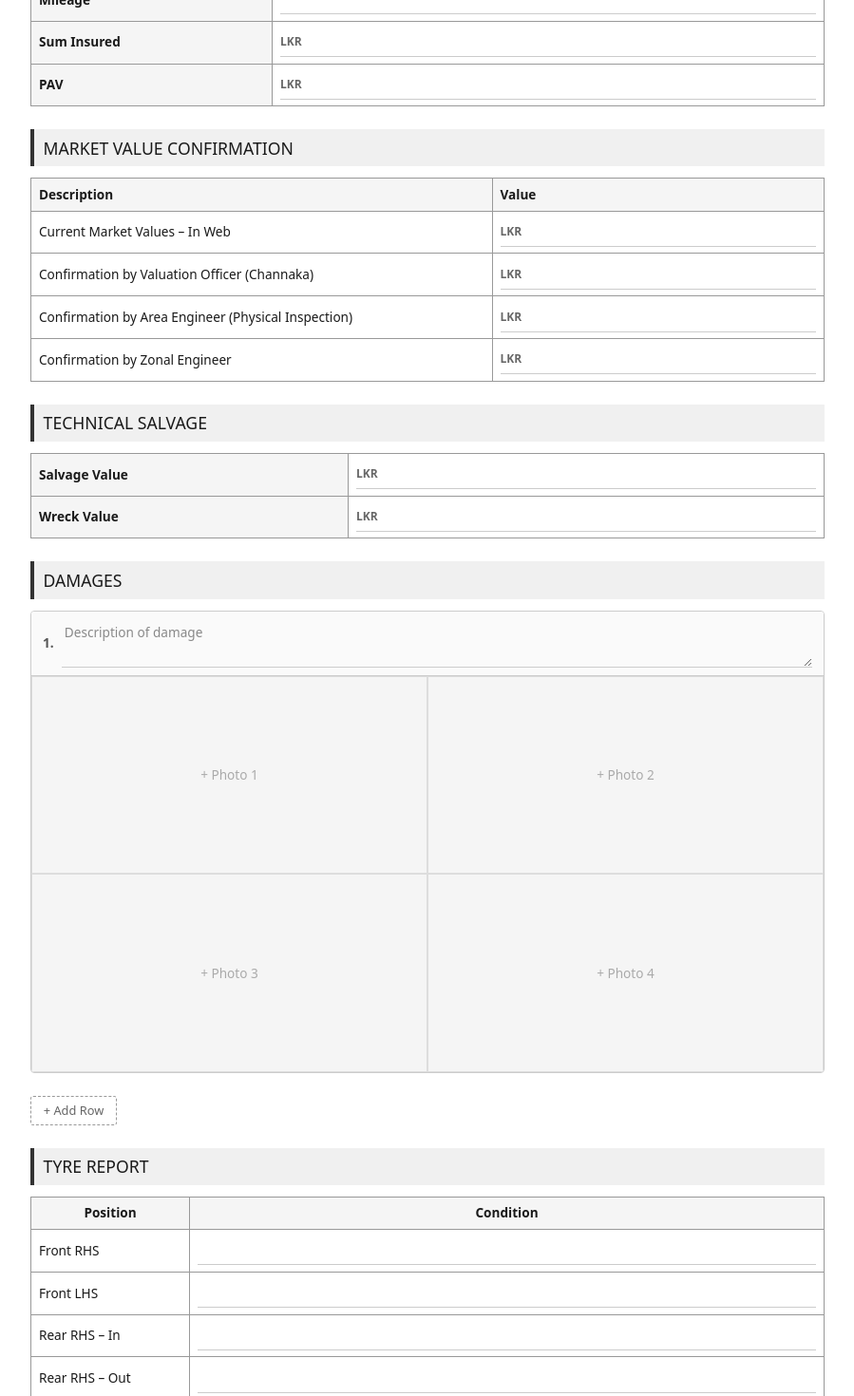
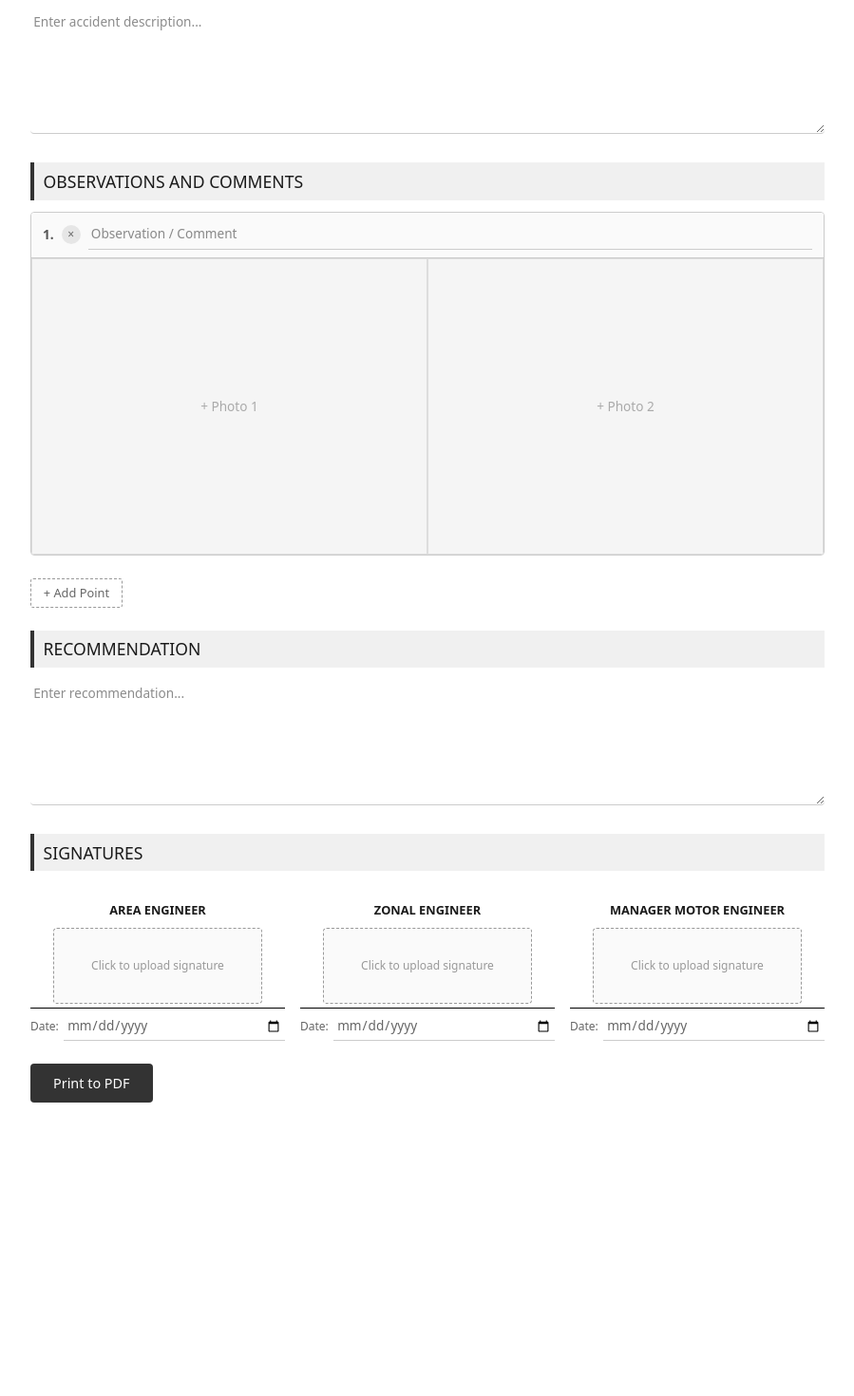
Before and after one commit to bytkloud/minitools, a React (Vite) app: page /technical-investigation-report in a window 1280 px wide. Shown: the part 400-1870 px from the top of the page at 95% size, without its empty margins (190-1089 px from the left). After the commit the page ends 1617 px from the top, so only its background shows below. Built offline with nearby package versions, Linux system fonts and the light colour scheme.

Commit message:
Redesign technical investigation report with observations and recommendation sections

```diff
--- a/src/tools/technical-investigation-report/form.tsx
+++ b/src/tools/technical-investigation-report/form.tsx
@@ -1,14 +1,4 @@
 import { useState, useRef } from 'react'
-
-
-const TYRES = [
-  { key: 'FrontRhs', label: 'Front RHS' },
-  { key: 'FrontLhs', label: 'Front LHS' },
-  { key: 'RearRhsIn', label: 'Rear RHS – In' },
-  { key: 'RearRhsOut', label: 'Rear RHS – Out' },
-  { key: 'RearLhsIn', label: 'Rear LHS – In' },
-  { key: 'RearLhsOut', label: 'Rear LHS – Out' },
-]
 
 const SIGNATURES = [
   { key: 'areaEngineer', label: 'Area Engineer' },
@@ -16,76 +6,36 @@ const SIGNATURES = [
   { key: 'managerMotor', label: 'Manager Motor Engineer' },
 ]
 
-
-const formatCurrencyDisplay = (val: string) => {
-  if (!val) return ''
-  const num = Number(val.replace(/,/g, ''))
-  if (isNaN(num)) return val
-  return new Intl.NumberFormat('en-LK').format(num)
-}
-
-const parseCurrencyInput = (val: string) => {
-  return val.replace(/,/g, '')
-}
-
-
-function QuadrantPhotoUpload({ fieldKey }: { fieldKey: string }) {
-  const [photos, setPhotos] = useState<(string | null)[]>([null, null, null, null])
-  const inputRefs = useRef<(HTMLInputElement | null)[]>([null, null, null, null])
-
-  const handleFile = (idx: number, file: File) => {
-    const reader = new FileReader()
-    reader.onload = (ev) => {
-      setPhotos(prev => {
-        const next = [...prev]
-        next[idx] = ev.target?.result as string
-        return next
-      })
-    }
-    reader.readAsDataURL(file)
-  }
-
-  const handleRemove = (idx: number) => {
-    setPhotos(prev => {
-      const next = [...prev]
-      next[idx] = null
-      return next
-    })
-  }
+function ObservationImageSlot({ idx, onChange, onRemove, src }: {
+  idx: number
+  src: string | null
+  onChange: (idx: number, file: File) => void
+  onRemove: (idx: number) => void
+}) {
+  const inputRef = useRef<HTMLInputElement>(null)
 
   return (
-    <div className="quadrant-grid">
-      {photos.map((src, idx) => (
-        <div
-          key={idx}
-          className={`quadrant-cell${!src ? ' no-print' : ''}`}
-          onClick={() => !src && inputRefs.current[idx]?.click()}
-        >
+    <div className="obs-img-slot" onClick={() => !src && inputRef.current?.click()}>
       {src ? (
         <>
           <img src={src} alt={`Photo ${idx + 1}`} />
-              <button
-                className="remove-btn no-print"
-                onClick={(e) => { e.stopPropagation(); handleRemove(idx) }}
-              >&times;</button>
+          <button className="remove-btn no-print" onClick={(e) => { e.stopPropagation(); onRemove(idx) }}>&times;</button>
         </>
       ) : (
         <span className="placeholder">+ Photo {idx + 1}</span>
       )}
       <input
-            ref={el => { inputRefs.current[idx] = el }}
+        ref={inputRef}
         type="file"
         accept="image/*"
         capture="environment"
         hidden
         onChange={(e) => {
           const file = e.target.files?.[0]
-              if (file) handleFile(idx, file)
+          if (file) onChange(idx, file)
           e.target.value = ''
         }}
       />
-        </div>
-      ))}
     </div>
   )
 }
@@ -131,61 +81,71 @@ function SignatureUpload({ sigKey, label }: { sigKey: string; label: string }) {
   )
 }
 
-function CurrencyInput({ field }: { field: string }) {
-  const [raw, setRaw] = useState('')
-  const [display, setDisplay] = useState('')
+export default function TechnicalInvestigationReportForm() {
+  const [accidentDescription, setAccidentDescription] = useState('')
+  const [recommendation, setRecommendation] = useState('')
+  const [observationRows, setObservationRows] = useState<number[]>([0])
+  const [observationText, setObservationText] = useState<Record<number, string>>({})
+  const [observationPhotos, setObservationPhotos] = useState<Record<number, [string | null, string | null]>>({})
+  const nextObsId = useRef(1)
 
-  const handleChange = (e: React.ChangeEvent<HTMLInputElement>) => {
-    const parsed = parseCurrencyInput(e.target.value)
-    if (parsed && isNaN(Number(parsed))) return
-    setRaw(parsed)
-    setDisplay(formatCurrencyDisplay(parsed))
+  const addObservationRow = () => {
+    setObservationRows(prev => [...prev, nextObsId.current++])
   }
 
-  return (
-    <span className="currency-input-wrapper">
-      <span className="currency-prefix">LKR</span>
-      <input
-        type="text"
-        data-field={field}
-        value={display}
-        onChange={handleChange}
-      />
-    </span>
-  )
+  const handleObsPhoto = (id: number, idx: number, file: File) => {
+    const reader = new FileReader()
+    reader.onload = (ev) => {
+      setObservationPhotos(prev => {
+        const current = prev[id] ?? [null, null]
+        const updated: [string | null, string | null] = [...current]
+        updated[idx] = ev.target?.result as string
+        return { ...prev, [id]: updated }
+      })
+    }
+    reader.readAsDataURL(file)
   }
 
-export default function TechnicalInvestigationReportForm() {
-  const [conclusion, setConclusion] = useState('')
-  const [damageRows, setDamageRows] = useState<number[]>([0])
-  const [damageText, setDamageText] = useState<Record<number, string>>({})
-  const nextDamageId = useRef(1)
+  const removeObsPhoto = (id: number, idx: number) => {
+    setObservationPhotos(prev => {
+      const current = prev[id] ?? [null, null]
+      const updated: [string | null, string | null] = [...current]
+      updated[idx] = null
+      return { ...prev, [id]: updated }
+    })
+  }
 
-  const addDamageRow = () => {
-    setDamageRows(prev => [...prev, nextDamageId.current++])
+  const removeObservationRow = (id: number) => {
+    setObservationRows(prev => prev.filter(rowId => rowId !== id))
+    setObservationText(prev => {
+      const next = { ...prev }
+      delete next[id]
+      return next
+    })
+    setObservationPhotos(prev => {
+      const next = { ...prev }
+      delete next[id]
+      return next
+    })
   }
 
   return (
     <>
-      <h1>Total loss report</h1>
+      <h1>Technical Investigation Report</h1>
 
       <div className="section-break">
         <h2>Vehicle Details</h2>
         <table>
           <tbody>
             {([
-              ['Vehicle No', 'vehicleNo', false],
-              ['MOI No', 'moiNo', false],
-              ['Chassis No', 'chassisNo', false],
-              ['Make / Model', 'makeModel', false],
-              ['Y.O.M', 'yom', false],
-              ['Mileage', 'mileage', false],
-              ['Sum Insured', 'sumInsured', true],
-              ['PAV', 'pav', true],
-            ] as const).map(([label, field, isCurrency]) => (
+              ['Vehicle No', 'vehicleNo'],
+              ['MOI No', 'moiNo'],
+              ['Make / Model', 'makeModel'],
+              ['ACR', 'acr'],
+            ] as const).map(([label, field]) => (
               <tr key={field}>
                 <th>{label}</th>
-                <td>{isCurrency ? <CurrencyInput field={field} /> : <input type="text" data-field={field} />}</td>
+                <td><input type="text" data-field={field} /></td>
               </tr>
             ))}
           </tbody>
@@ -193,87 +153,62 @@ export default function TechnicalInvestigationReportForm() {
       </div>
 
       <div className="section-break">
-        <h2>Market Value Confirmation</h2>
-        <table>
-          <thead>
-            <tr><th>Description</th><th>Value</th></tr>
-          </thead>
-          <tbody>
-            {([
-              ['Current Market Values – In Web', 'marketWebValue'],
-              ['Confirmation by Valuation Officer (Channaka)', 'valuationOfficerValue'],
-              ['Confirmation by Area Engineer (Physical Inspection)', 'areaEngineerValue'],
-              ['Confirmation by Zonal Engineer', 'zonalEngineerValue'],
-            ] as const).map(([label, field]) => (
-              <tr key={field}>
-                <td>{label}</td>
-                <td><CurrencyInput field={field} /></td>
-              </tr>
-            ))}
-          </tbody>
-        </table>
+        <h2>Description of the Accident [as per the Driver / Customer]</h2>
+        <textarea
+          className="report-textarea no-print"
+          rows={6}
+          value={accidentDescription}
+          onChange={(e) => setAccidentDescription(e.target.value)}
+          placeholder="Enter accident description..."
+        />
+        <div className="textarea-print print-only">{accidentDescription}</div>
       </div>
 
       <div className="section-break">
-        <h2>Technical Salvage</h2>
-        <table>
-          <tbody>
-            <tr><th style={{ width: '40%' }}>Salvage Value</th><td><CurrencyInput field="salvageValue" /></td></tr>
-            <tr><th>Wreck Value</th><td><CurrencyInput field="wreckValue" /></td></tr>
-          </tbody>
-        </table>
+        <h2>Observations and Comments</h2>
+        {observationRows.map((id, i) => (
+          <div className="obs-block" key={id}>
+            <div className="obs-header">
+              <span className="obs-num">{i + 1}.</span>
+              <button className="obs-remove-btn no-print" onClick={() => removeObservationRow(id)}>&times;</button>
+              <input
+                type="text"
+                className="obs-text-input"
+                data-field={`observation_${id}`}
+                placeholder="Observation / Comment"
+                value={observationText[id] ?? ''}
+                onChange={(e) => setObservationText(prev => ({ ...prev, [id]: e.target.value }))}
+              />
+            </div>
+            <div className="obs-images">
+              {([0, 1] as const).map(imgIdx => {
+                const photos = observationPhotos[id] ?? [null, null]
+                return (
+                  <ObservationImageSlot
+                    key={imgIdx}
+                    idx={imgIdx}
+                    src={photos[imgIdx]}
+                    onChange={(_, file) => handleObsPhoto(id, imgIdx, file)}
+                    onRemove={(_) => removeObsPhoto(id, imgIdx)}
+                  />
+                )
+              })}
+            </div>
+          </div>
+        ))}
+        <button className="add-row-btn no-print" onClick={addObservationRow}>+ Add Point</button>
       </div>
 
       <div className="section-break">
-        <h2>Damages</h2>
-        {damageRows.map((id, i) => (
-          <div className="damage-block" key={id}>
-            <div className="damage-desc">
-              <span className="damage-num">{i + 1}.</span>
+        <h2>Recommendation</h2>
         <textarea
-                className="no-print"
-                data-field={`damage_${id}`}
-                placeholder="Description of damage"
-                rows={2}
-                value={damageText[id] ?? ''}
-                onChange={(e) => setDamageText(prev => ({ ...prev, [id]: e.target.value }))}
+          className="report-textarea no-print"
+          rows={6}
+          value={recommendation}
+          onChange={(e) => setRecommendation(e.target.value)}
+          placeholder="Enter recommendation..."
         />
-              <div className="damage-desc-print print-only">{damageText[id]}</div>
-            </div>
-            <QuadrantPhotoUpload fieldKey={`damage_${id}`} />
-          </div>
-        ))}
-        <button className="add-row-btn no-print" onClick={addDamageRow}>+ Add Row</button>
-      </div>
-
-      <div className="section-break">
-        <h2>Tyre Report</h2>
-        <table className="tyre-table">
-          <thead>
-            <tr>
-              <th>Position</th>
-              <th>Condition</th>
-            </tr>
-          </thead>
-          <tbody>
-            {TYRES.map(({ key, label }) => (
-              <tr key={key}>
-                <td>{label}</td>
-                <td><input type="text" data-field={`tyre${key}Cond`} /></td>
-              </tr>
-            ))}
-          </tbody>
-        </table>
-      </div>
-
-      <div className="section-break">
-        <h2>Conclusion</h2>
-        <textarea
-          className="conclusion-textarea"
-          rows={6}
-          value={conclusion}
-          onChange={(e) => setConclusion(e.target.value)}
-        />
+        <div className="textarea-print print-only">{recommendation}</div>
       </div>
 
       <div className="section-break">
--- a/src/tools/technical-investigation-report/report.css
+++ b/src/tools/technical-investigation-report/report.css
@@ -81,109 +81,47 @@
   outline: none;
 }
 
-.currency-input-wrapper {
-  display: flex;
-  align-items: center;
-  border-bottom: 1px solid #ccc;
-}
-
-.currency-input-wrapper input[type="text"] {
-  border-bottom: none;
-  flex: 1;
-}
-
-.currency-prefix {
-  font-size: 0.75rem;
-  font-weight: 600;
-  color: #666;
-  padding-right: 0.3rem;
-  white-space: nowrap;
-  user-select: none;
-}
-
 .tir-root input:focus,
 .tir-root textarea:focus,
 .tir-root select:focus {
   border-bottom-color: #333;
 }
 
-.photo-upload-area {
-  display: flex;
-  flex-wrap: wrap;
-  gap: 0.75rem;
-  margin-top: 0.5rem;
+.report-textarea {
+  width: 100%;
+  resize: vertical;
+  min-height: 6rem;
+  font-size: 0.85rem;
+  font-family: inherit;
+  padding: 0.5rem;
+  border: 1px solid #ccc;
+  border-radius: 4px;
+  background: transparent;
+  outline: none;
+  line-height: 1.5;
 }
 
-.photo-slot {
-  width: 120px;
-  text-align: center;
+.report-textarea:focus {
+  border-color: #333;
 }
 
-.photo-slot label {
-  display: block;
-  font-size: 0.75rem;
-  margin-bottom: 0.25rem;
-  font-weight: 500;
+.textarea-print {
+  font-size: 0.85rem;
+  font-family: inherit;
+  white-space: pre-wrap;
+  word-break: break-word;
+  line-height: 1.5;
+  padding: 0.5rem 0;
 }
 
-.photo-preview {
-  width: 120px;
-  height: 90px;
-  border: 1px dashed #999;
-  border-radius: 4px;
-  display: flex;
-  align-items: center;
-  justify-content: center;
-  cursor: pointer;
-  overflow: hidden;
-  background: #fafafa;
-  position: relative;
-  transition: border-color 0.2s;
-}
-
-.photo-preview:hover {
-  border-color: #555;
-}
-
-.photo-preview img {
-  width: 100%;
-  height: 100%;
-  object-fit: cover;
-}
-
-.photo-preview .placeholder {
-  font-size: 1.5rem;
-  color: #bbb;
-}
-
-.photo-preview .remove-btn {
-  position: absolute;
-  top: 2px;
-  right: 2px;
-  background: rgba(0,0,0,0.6);
-  color: #fff;
-  border: none;
-  border-radius: 50%;
-  width: 18px;
-  height: 18px;
-  font-size: 0.65rem;
-  cursor: pointer;
-  display: none;
-  line-height: 1;
-}
-
-.photo-preview:hover .remove-btn {
-  display: block;
-}
-
-.damage-block {
+.obs-block {
   border: 1px solid #ccc;
   border-radius: 4px;
   margin-bottom: 1rem;
   overflow: hidden;
 }
 
-.damage-desc {
+.obs-header {
   display: flex;
   align-items: center;
   gap: 0.5rem;
@@ -192,43 +130,58 @@
   background: #fafafa;
 }
 
-.damage-num {
+.obs-num {
   font-weight: 600;
   font-size: 0.85rem;
   white-space: nowrap;
   color: #555;
 }
 
-.damage-desc textarea {
+.obs-remove-btn {
+  background: rgba(0,0,0,0.08);
+  color: #666;
+  border: none;
+  border-radius: 50%;
+  width: 20px;
+  height: 20px;
+  font-size: 0.75rem;
+  cursor: pointer;
+  display: flex;
+  align-items: center;
+  justify-content: center;
+  flex-shrink: 0;
+  line-height: 1;
+}
+
+.obs-remove-btn:hover {
+  background: rgba(200, 0, 0, 0.15);
+  color: #c00;
+}
+
+.obs-text-input {
   flex: 1;
-  resize: vertical;
   border: none;
   border-bottom: 1px solid #ccc;
-  min-height: 2.5rem;
+  padding: 0.3rem 0.2rem;
+  font-size: 0.85rem;
+  font-family: inherit;
+  background: transparent;
+  outline: none;
 }
 
-.damage-desc-print {
-  flex: 1;
-  font-size: 0.85rem;
-  font-family: inherit;
-  white-space: pre-wrap;
-  word-break: break-word;
+.obs-text-input:focus {
+  border-bottom-color: #333;
 }
 
-.print-only {
-  display: none;
+.obs-images {
+  display: grid;
+  grid-template-columns: 1fr 1fr;
+  width: 100%;
 }
 
-.quadrant-grid {
-  display: grid;
-  grid-template-columns: 1fr 1fr;
-  grid-template-rows: 1fr 1fr;
-  width: 100%;
-  aspect-ratio: 2 / 1;
-}
-
-.quadrant-cell {
+.obs-img-slot {
   position: relative;
+  aspect-ratio: 4 / 3;
   border: 1px solid #ddd;
   overflow: hidden;
   cursor: pointer;
@@ -238,24 +191,24 @@
   justify-content: center;
 }
 
-.quadrant-cell img {
+.obs-img-slot img {
   width: 100%;
   height: 100%;
   object-fit: cover;
   display: block;
 }
 
-.quadrant-cell .placeholder {
+.obs-img-slot .placeholder {
   font-size: 0.85rem;
   color: #aaa;
   user-select: none;
 }
 
-.quadrant-cell:hover .placeholder {
+.obs-img-slot:hover .placeholder {
   color: #555;
 }
 
-.quadrant-cell .remove-btn {
+.obs-img-slot .remove-btn {
   position: absolute;
   top: 4px;
   right: 4px;
@@ -271,7 +224,7 @@
   line-height: 1;
 }
 
-.quadrant-cell:hover .remove-btn {
+.obs-img-slot:hover .remove-btn {
   display: block;
 }
 
@@ -288,54 +241,6 @@
 }
 
 .add-row-btn:hover {
-  border-color: #333;
-  color: #333;
-}
-
-.tyre-table td:first-child {
-  width: 20%;
-}
-
-.tyre-table th,
-.tyre-table td {
-  text-align: center;
-}
-
-.tyre-table td:first-child {
-  text-align: left;
-}
-
-.conclusion-section {
-  margin-bottom: 1rem;
-}
-
-.conclusion-list {
-  list-style: decimal;
-  padding-left: 1.5rem;
-  margin: 0.5rem 0;
-}
-
-.conclusion-list li {
-  padding: 0.2rem 0;
-  font-size: 0.85rem;
-}
-
-.conclusion-list li textarea {
-  resize: vertical;
-  min-height: 2.5rem;
-}
-
-.add-conclusion-btn {
-  background: none;
-  border: 1px dashed #999;
-  padding: 0.3rem 0.8rem;
-  font-size: 0.8rem;
-  cursor: pointer;
-  border-radius: 3px;
-  color: #666;
-}
-
-.add-conclusion-btn:hover {
   border-color: #333;
   color: #333;
 }
@@ -457,6 +362,10 @@
   break-inside: avoid;
 }
 
+.print-only {
+  display: none;
+}
+
 @media print {
   .tir-root {
     padding: 0.5rem;
@@ -464,9 +373,8 @@
   .tir-back-link,
   .add-conclusion-btn,
   .clear-sig-btn,
-  .photo-preview .remove-btn,
-  .sig-preview-wrapper .remove-btn,
   .sig-placeholder,
+  .add-row-btn,
   .no-print {
     display: none !important;
   }
@@ -492,8 +400,12 @@
     break-inside: avoid;
   }
 
-  .photo-upload-area {
+  .obs-block {
     break-inside: avoid;
+  }
+
+  .obs-img-slot .remove-btn {
+    display: none !important;
   }
 
   .signature-section {
@@ -507,8 +419,4 @@
   .sig-date-input::-webkit-calendar-picker-indicator {
     display: none;
   }
-
-  .conclusion-section {
-    break-inside: avoid;
-  }
 }
```
Also changed, not shown: 1 other file (tests, documents, lock files or other folders). Lines whose indentation alone changed are shown as unchanged.
